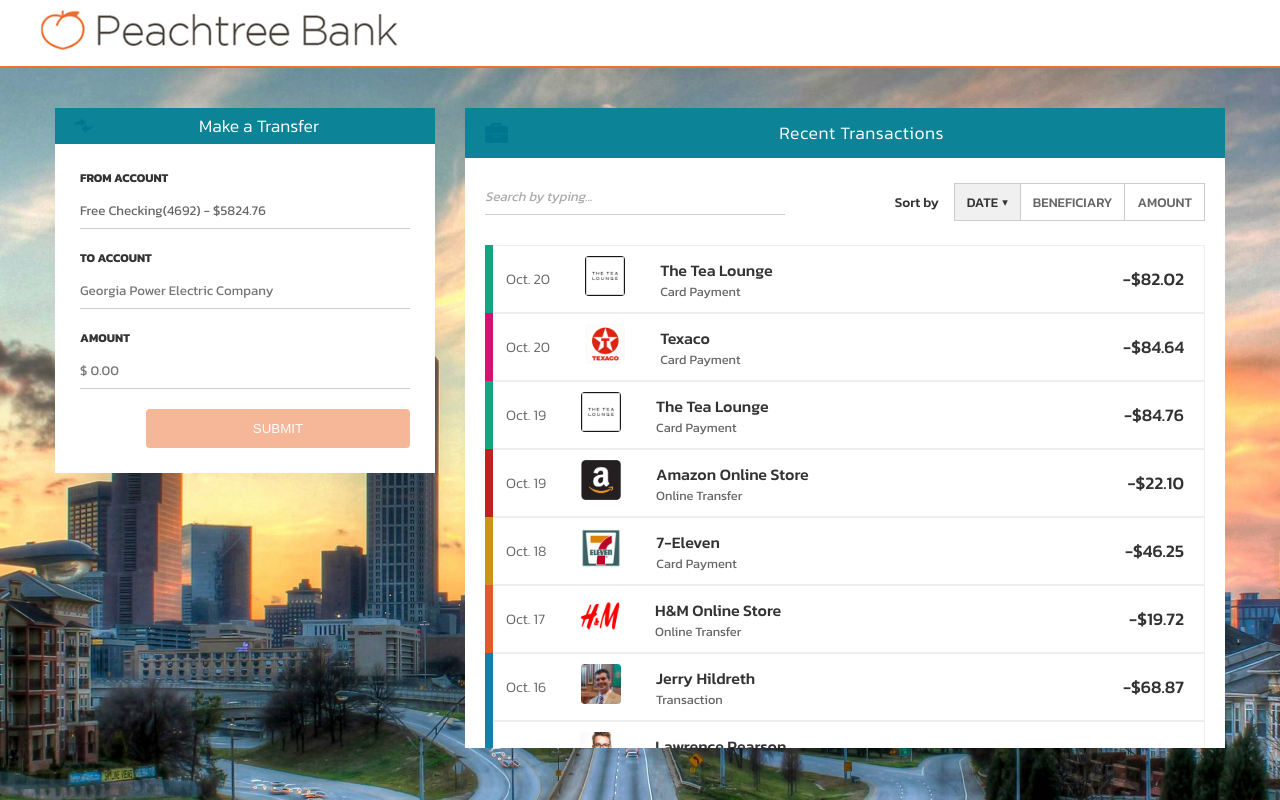
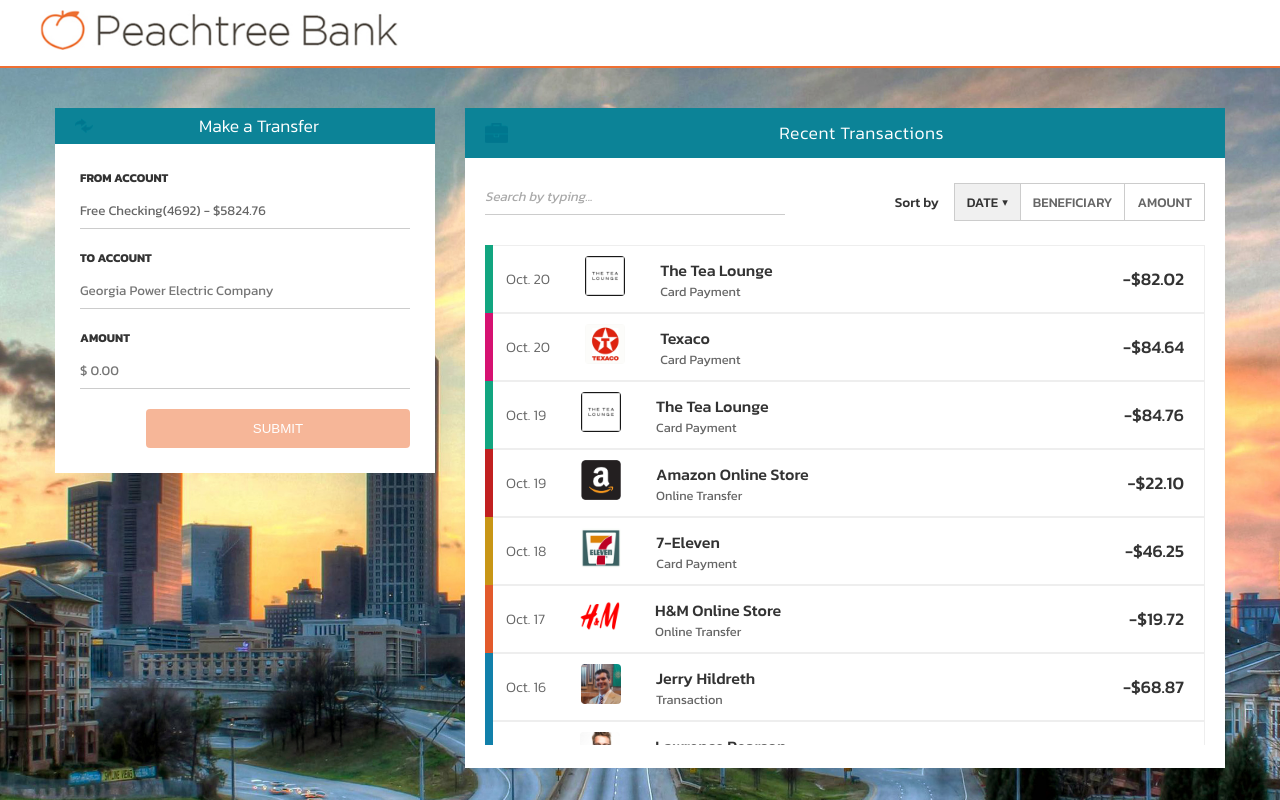
Before and after one commit to lenapuletic/peachtree-bank, an Angular app: page / in a window 1280 px wide. Built offline with nearby package versions, Linux system fonts and the light colour scheme.

Commit message:
fix: move vertical scroll from transactions list to items list

```diff
--- a/src/app/components/transaction-list/transaction-list.scss
+++ b/src/app/components/transaction-list/transaction-list.scss
@@ -1,6 +1,9 @@
 .transaction-list-container {
   background: #fff;
   padding-bottom: 20px;
+  display: flex;
+  flex-direction: column;
+  height: 100%;
 
   .list-header {
     background-color: var(--primary-teal);
@@ -9,6 +12,7 @@
     display: flex;
     align-items: center;
     gap: 10px;
+    flex-shrink: 0;
 
     .header-icon {
       height: 20px;
@@ -27,6 +31,7 @@
 }
 
 .controls-row {
+  flex-shrink: 0;
   display: flex;
   justify-content: space-between;
   align-items: center;
@@ -115,4 +120,16 @@
 
 .items-list {
   padding: 0 20px;
+  height: 500px;
+  overflow-y: auto;
+  padding: 0 20px;
+
+  scrollbar-width: thin;
+  &::-webkit-scrollbar {
+    width: 6px;
+  }
+  &::-webkit-scrollbar-thumb {
+    background: #ccc;
+    border-radius: 10px;
+  }
 }
--- a/src/app/pages/dashboard/dashboard.scss
+++ b/src/app/pages/dashboard/dashboard.scss
@@ -37,11 +37,10 @@
 
   .list {
     max-height: 80vh;
-    overflow-y: auto;
-    scrollbar-width: thin;
 
     @media (max-width: 1024px) {
-      max-height: 55vh;
+      max-height: 50vh;
+      margin-bottom: 20px;
     }
   }
 
@@ -51,6 +50,9 @@
     margin: 20px auto;
     width: 100%;
     max-width: 600px;
-    padding: 0 20px;
+  }
+
+  @media (max-width: 344px) {
+    padding: 0 5px;
   }
 }
```
